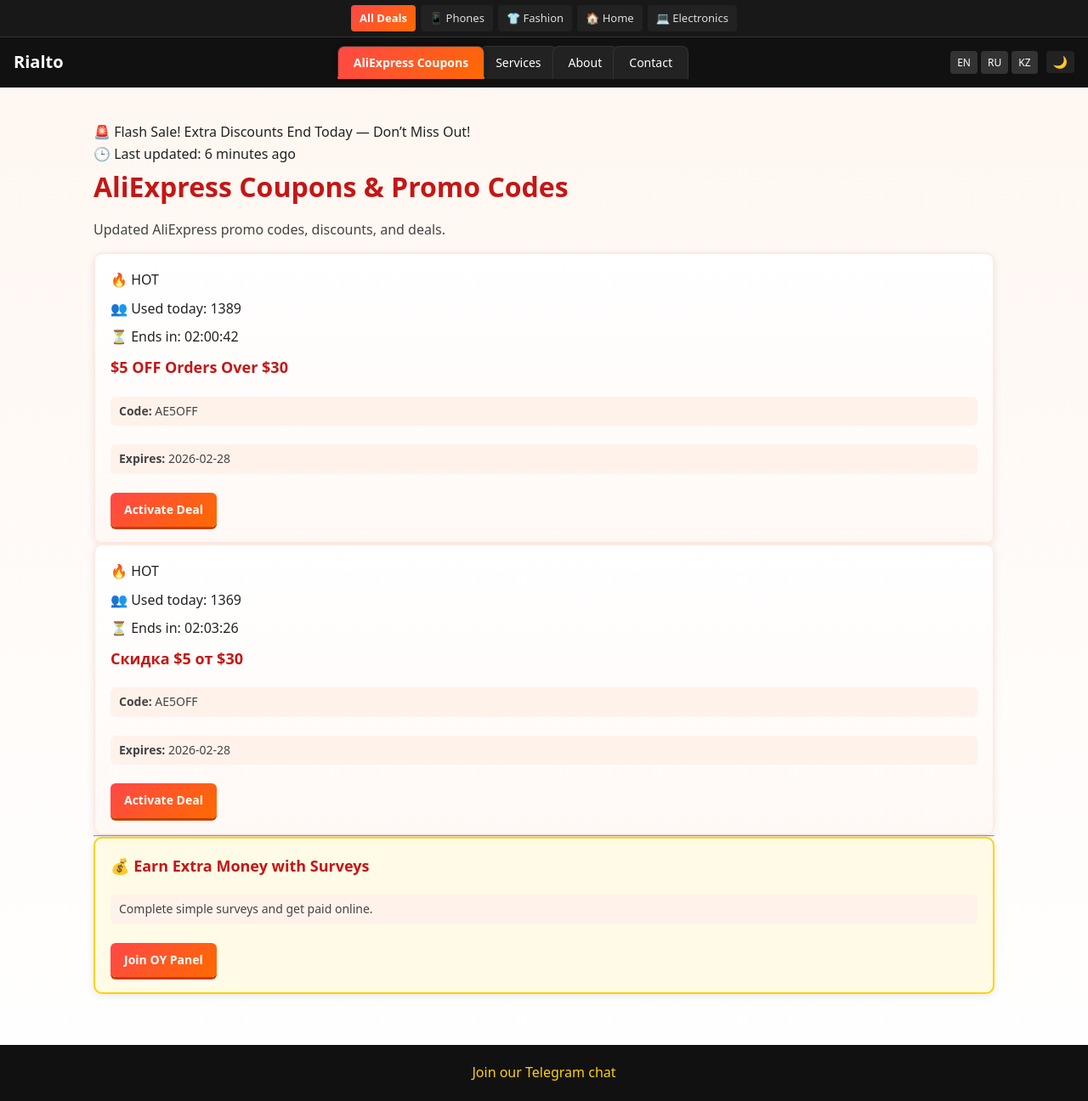
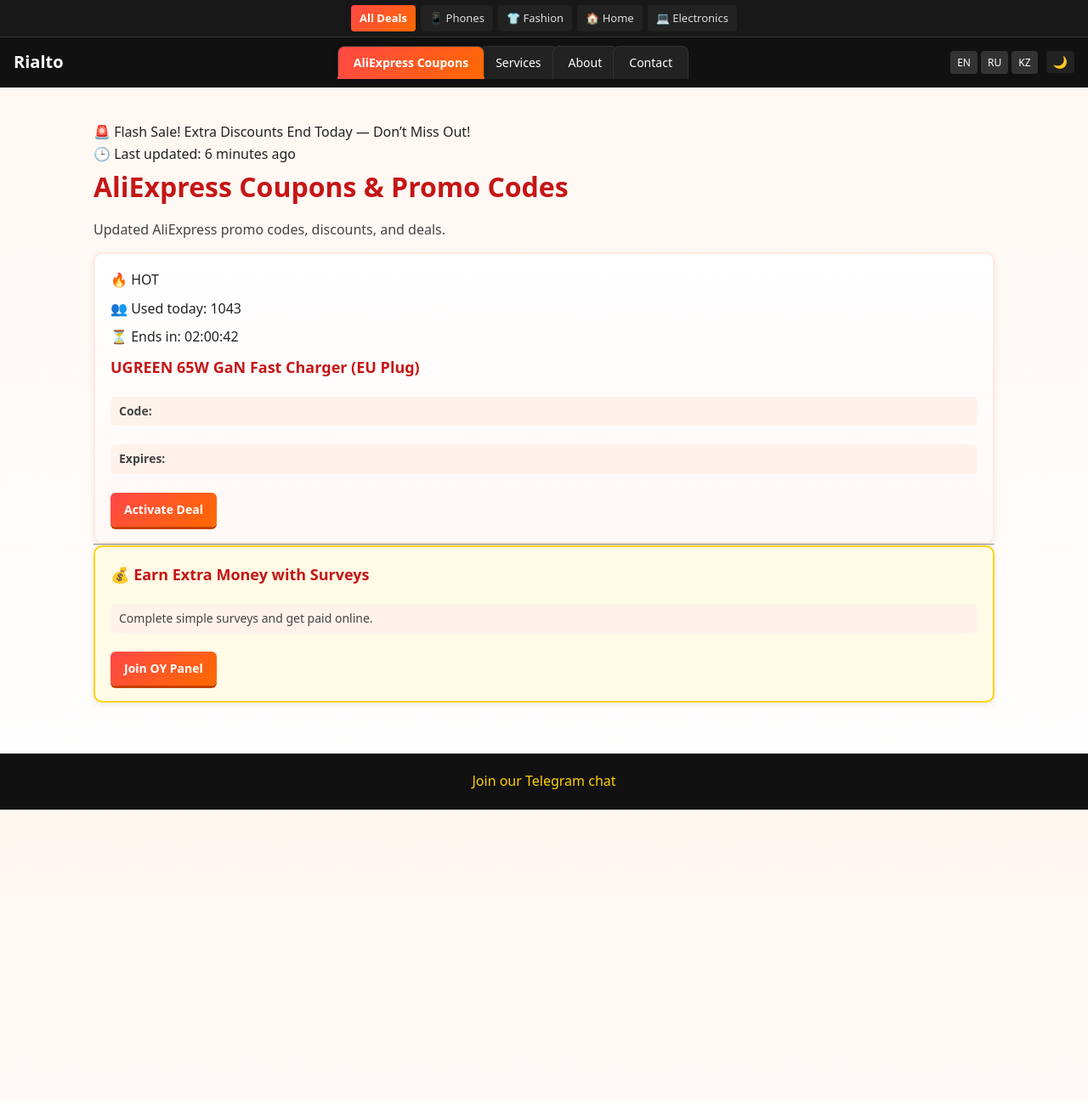
Before and after one commit to StewartArbor/rialto, a Jekyll site: the page built from en/aliexpress.html, in a window 1280 px wide. Shown: the whole page at 85% size. Built offline with Jekyll 4.4.1, drawn with Linux system fonts in a browser that asks for light colours; after the commit the page ends 953 px from its top, so only the background shows below that.

Commit message:
Update items.yml

```diff
--- a/_data/items.yml
+++ b/_data/items.yml
@@ -2,31 +2,10 @@
   lang: en
   category: electronics
 
-  title: "$5 OFF Orders Over $30"
+  title: "UGREEN 65W GaN Fast Charger (EU Plug)"
+  desc: "Fast charger for laptop, phone and tablet. Includes 2m 100W cable."
+  price: "From $29.99"
 
-  desc: "Save $5 on orders above $30. Limited time AliExpress promotion."
+  image: "/assets/products/1-ugreen-65w-gan.jpg"
 
-  price: "From $25"
-
-  image: "https://via.placeholder.com/300x200?text=AliExpress+Deal"
-
-  code: "AE5OFF"
-  expiry: "2026-02-28"
-
-  link: "https://s.click.aliexpress.com/e/_REALCODE"
-- store: aliexpress
-  lang: ru
-  category: phones
-
-  title: "Скидка $5 от $30"
-
-  desc: "Экономьте $5 при заказе от $30 на AliExpress."
-
-  price: "От $25"
-
-  image: "https://via.placeholder.com/300x200?text=AliExpress+RU"
-
-  code: "AE5OFF"
-  expiry: "2026-02-28"
-
-  link: "https://s.click.aliexpress.com/e/_REALCODE"
+  link: "https://rzekl.com/g/1e8d1144948ff2a8495f16525dc3e8/?ulp=https%3A%2F%2Faliexpress.ru%2Fitem%2F1005003416182958.html%3FshpMethod%3DCAINIAO_STANDARD%26sku_id%3D12000052883287308%26spm%3Da2g2w.productlist.search_results.0.31bd5613OeYEsW"
```
